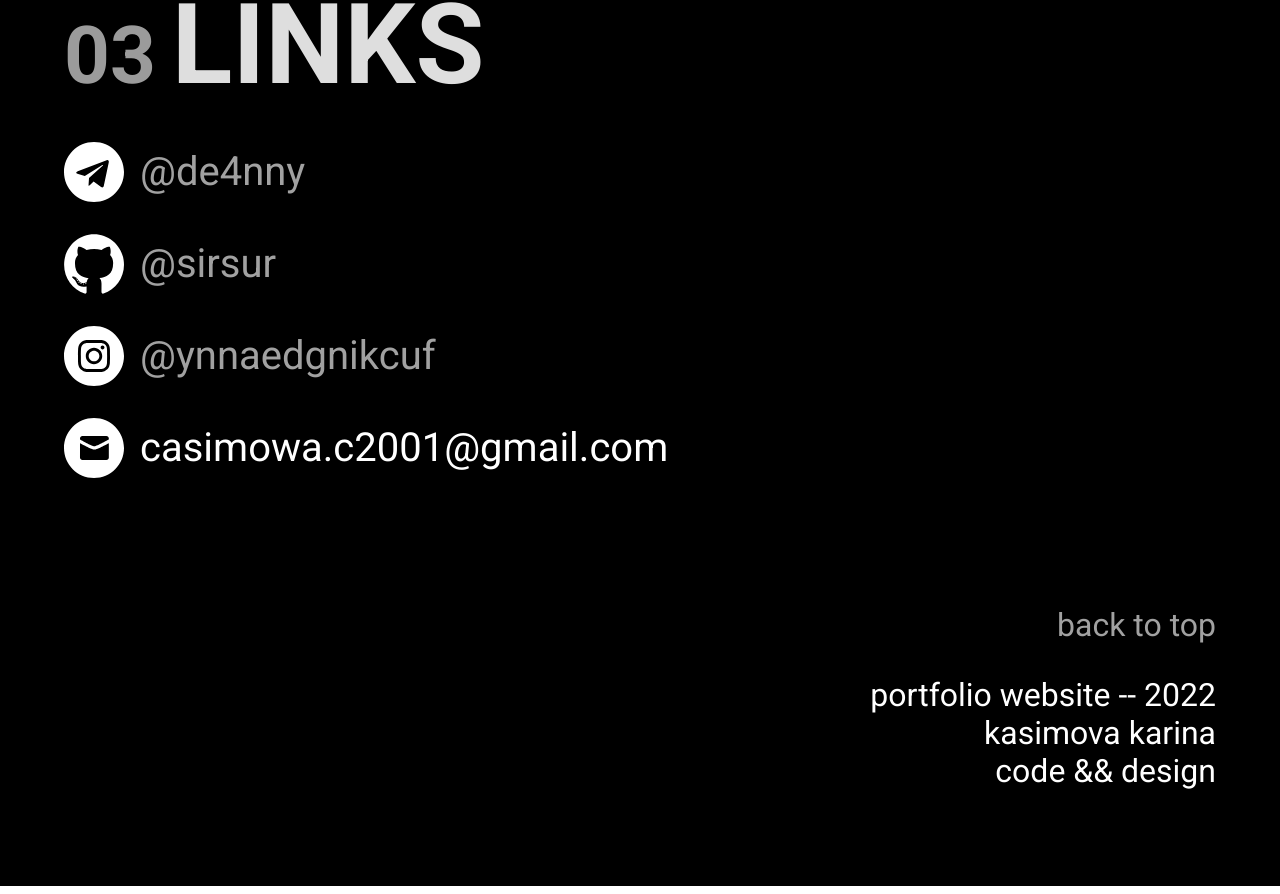
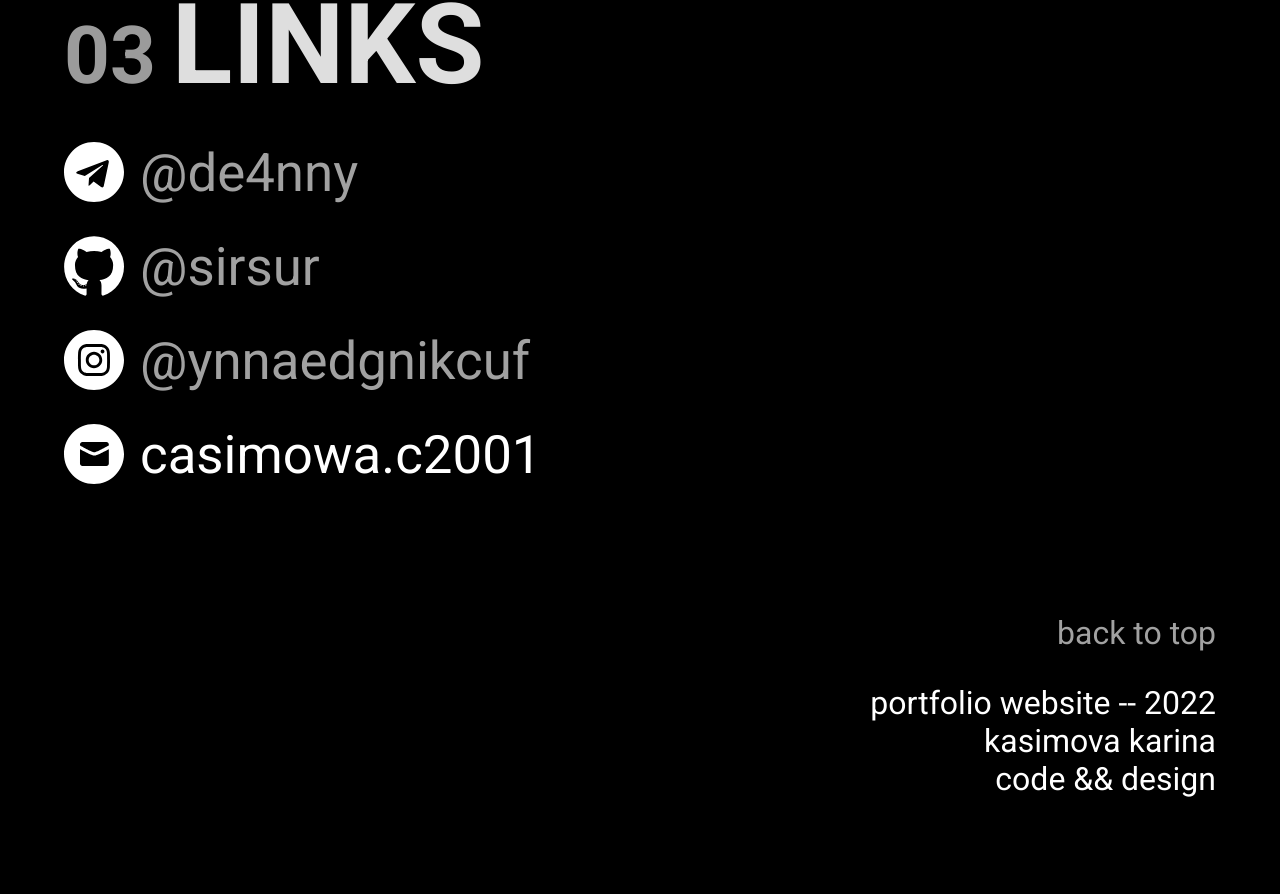
Before and after one commit to sirsur/portfolio, a React (Create React App) app: page / in a window 1280 px wide. Shown: the part 4571-5465 px from the top of the page. Built offline with nearby package versions, Linux system fonts and the light colour scheme.

Commit message:
min-width set

```diff
--- a/public/index.html
+++ b/public/index.html
@@ -4,16 +4,10 @@
     <meta charset="utf-8" />
     <link rel="icon" href="%PUBLIC_URL%/favicon.ico" />
     <meta name="viewport" content="width=device-width, initial-scale=1" />
-    <meta name="theme-color" content="#FFFFFF" />
     <meta
       name="description"
       content="Kasimova Karina portfolio website created using react"
     />
-    <link rel="apple-touch-icon" href="%PUBLIC_URL%/logo192.png" />
-    <link rel="manifest" href="%PUBLIC_URL%/manifest.json" />
-    <script src="https://code.iconify.design/1/1.0.4/iconify.min.js"></script>
-    <link rel="preconnect" href="https://fonts.googleapis.com">
-    <link rel="preconnect" href="https://fonts.gstatic.com" crossorigin>
     <link href="https://fonts.googleapis.com/css2?family=Roboto:wght@300;400;700;900&display=swap" rel="stylesheet">
     <title>Portfolio</title>
   </head>
--- a/src/components/Main.js
+++ b/src/components/Main.js
@@ -8,8 +8,9 @@ import Links from './containers/Main/Links';
 import Footer from './containers/Main/Footer';
 
 const Container = styled.div`
+    width: auto;
+    padding: 6rem 4rem 4rem 4rem;
     background-color: #000000;
-    padding: 6rem 4rem 4rem 4rem;
 `;
 
 const Main = () => {
--- a/src/components/Preloader.js
+++ b/src/components/Preloader.js
@@ -3,7 +3,9 @@ import styled from 'styled-components';
 
 const Container = styled.div`
     background-color: #2400FF;
-    font-size: 5em;
+    width: 100vw;
+    height: 100vh;
+    font-size: calc(3em + 10vw);
     font-weight: 700;
     padding-block-end: 8rem;
     padding-block-start: 8rem;
--- a/src/components/containers/Main/Links.js
+++ b/src/components/containers/Main/Links.js
@@ -8,7 +8,7 @@ const Container = styled.section`
 const Link = styled.div`
     display: flex;
     margin-top: 2rem;
-    font-size: 2.5em;
+    font-size: calc(2.5em + 1vw);
 `;
 
 const A = styled.a`
@@ -40,7 +40,7 @@ const Links = () => {
             </Link>
             <Link>
                 <img src={process.env.PUBLIC_URL + '/img/Mail.svg'} alt='Mail' height='60vh' />
-                <p style={{ alignSelf: 'center', margin: '0 0 0 1rem' }}>casimowa.c2001@gmail.com</p>
+                <p style={{ alignSelf: 'center', margin: '0 0 0 1rem' }}>casimowa.c2001</p>
             </Link>
         </Container>
     );
--- a/src/index.css
+++ b/src/index.css
@@ -1,5 +1,5 @@
 body {
-    width: 100vw;
+    min-width: 95vw;
     margin: 0;
     padding: 0;
     font-family: Roboto;
```
